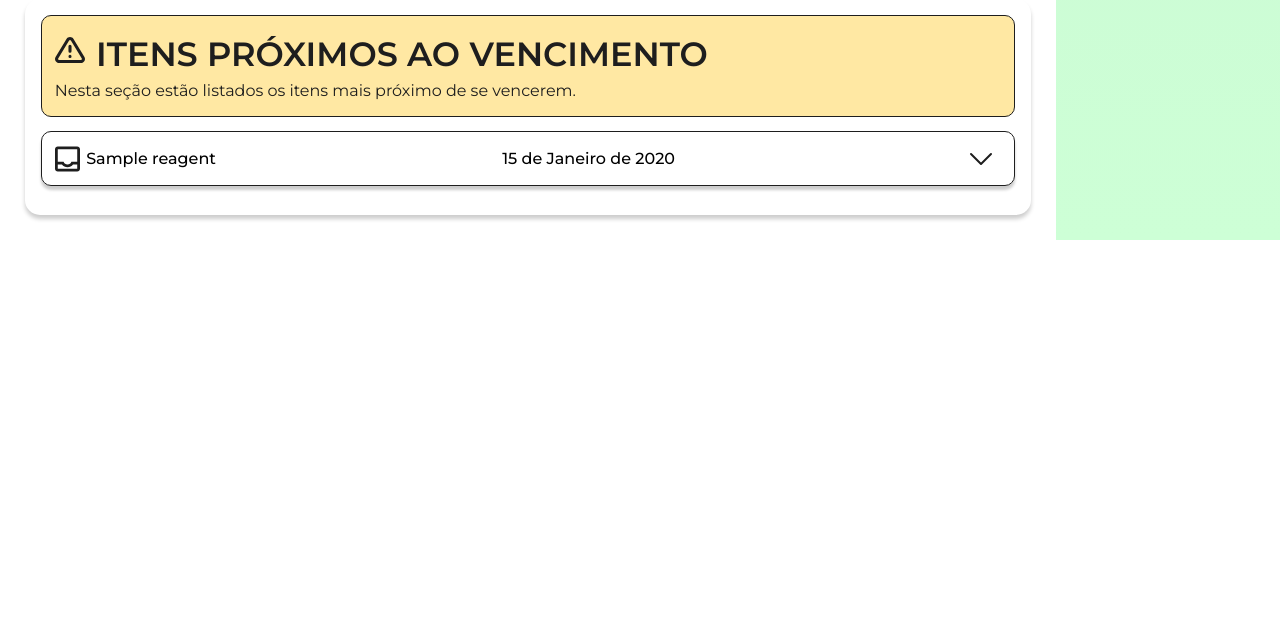
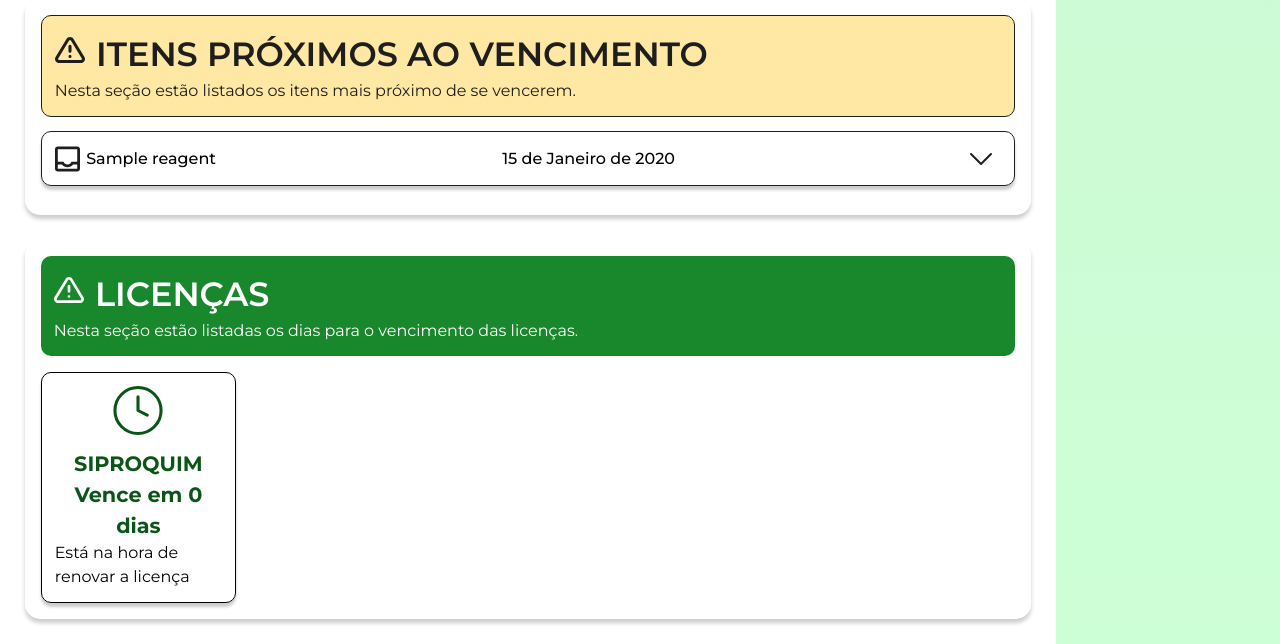
Before and after one commit to PedroLucasMoraisBorges/labAssist, a Django app: template templates/reports/requests.html in a window 1280 px wide; the page is wider, and only the part inside the window is pictured. Shown: the part 1158-1802 px from the top of that part. Before the commit the page ends 1398 px from the top of that part, so only its background shows below. Run offline with Django 4.2, Linux system fonts and the light colour scheme; tables that the repository leaves empty hold one stand-in row (values such as "Sample post"); the template is opened without the code that fills it: values that come from a table or form of the project are taken from there, most other values are stand-ins (such as "Sample title", 1, 10 or a date in 2020); style sheets or scripts are compiled from the project's sources; some libraries are stand-ins or nearby versions.

Commit message:
feat(license_card)

```diff
--- a/reports/models.py
+++ b/reports/models.py
@@ -5,7 +5,8 @@ import uuid
 from auth_user.models import *
 from reagents.models import *
 
-from datetime import date
+from datetime import date, datetime, timedelta
+from django.utils import timezone
 
 typeMovementChoices = [
     ('A', 'Adição'),
@@ -64,3 +65,11 @@ class License(models.Model):
     id = models.UUIDField(primary_key=True, default=uuid.uuid4, editable=False)
     dt_register = models.DateField()
     pdf = models.FileField(upload_to='pdfs/', unique=True)
+    is_expired = models.BooleanField(default=False)
+
+    def days_until_expiration(self):
+        # Data alvo é um ano após a data de registro
+        expiration_date = self.dt_register + timedelta(days=365)
+        # Calcula a diferença entre a data de hoje e a data de expiração
+        days_left = (expiration_date - timezone.now().date()).days
+        return max(days_left, 0)  # Retorna 0 se já tiver expirado
--- a/reports/views.py
+++ b/reports/views.py
@@ -27,6 +27,7 @@ class Pendings(View):
     def get(self, request):
         users = User.objects.filter(is_active=False)
         requests = Request.objects.filter(approved=False, dt_response=None)
+        license = License.objects.filter(is_expired=False).first()
         inactiveUsers = []
         listRequests = []
 
@@ -62,6 +63,7 @@ class Pendings(View):
             "users": inactiveUsers,
             "requests_movement": listRequests,
             "balance_maturity": balance_maturity,
+            "license" : license
         }
 
         return render(request, "reports/requests.html", context)
--- a/templates/reports/requests.html
+++ b/templates/reports/requests.html
@@ -123,6 +123,55 @@
                     {% endfor %}
                 </div>
             </article>
+
+            <article class="pendings_section licenses" >
+                <div class="section_header licenses_header">
+                    <div class="title">
+                        <img src="{% static 'imgs/icons/alert_w.svg' %}" alt="">
+                        <h2>LICENÇAS</h2>
+                    </div>
+                    <p>Nesta seção estão listadas os dias para o vencimento das licenças.</p>
+                </div>
+
+                <style>
+                    .license_card {
+                        width: 20%;
+                        display: flex;
+                        flex-direction: column;
+                        justify-content: center;
+                        align-items: center;
+                        border: 1px solid black;
+                        box-shadow: 0px 4px 3px rgba(0, 0, 0, 0.20);
+                        padding: .8rem;
+                        border-radius: 10px;
+                        margin-top: 1rem;
+                    }
+
+                    .license_card img {
+                        width: 50px;
+                        margin-bottom: .8rem;
+                    }
+
+                    .name_license, .days_until {
+                        font-size: 1.3rem;
+                        text-align: center;
+                        font-weight: 700;
+                        color: #0A5517;
+                    }
+                </style>
+
+                <div class="pendings_section_body licenses_body">
+                    <div class="license_card">
+                        <img src="{% static 'imgs/icons/time.svg' %}" alt="">
+                        <p class="name_license">SIPROQUIM</p>
+                        <p class="days_until">Vence em {{license.days_until_expiration}} dias</p>
+
+                        {% if license.days_until_expiration < 60 %}
+                            <p>Está na hora de renovar a licença</p>
+                        {% endif %}
+                    </div>
+                </div>
+            </article>
         </section>
 
         {% include 'components/sidebar.html' %}
```
Also changed, not shown: reports/migrations/0009_license_is_expired.py (added), static/imgs/icons/time.svg (added).
